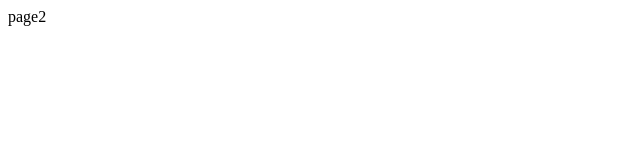
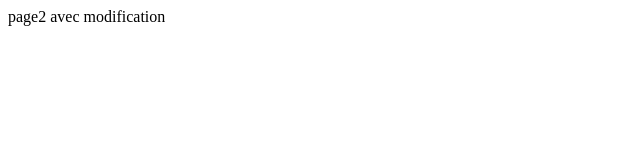
Before and after one commit to FormateurCyril/demoGit, a plain HTML site: page page2.html in a window 1280 px wide. Shown: the whole page, without its empty margins (0-640 px from the left). Drawn offline with Linux system fonts and the light colour scheme.

Commit message:
test branche

```diff
--- a/page2.html
+++ b/page2.html
@@ -7,6 +7,7 @@
     <title>Document</title>
 </head>
 <body>
-    page2
+    page2 avec modification
+
 </body>
 </html>
```
